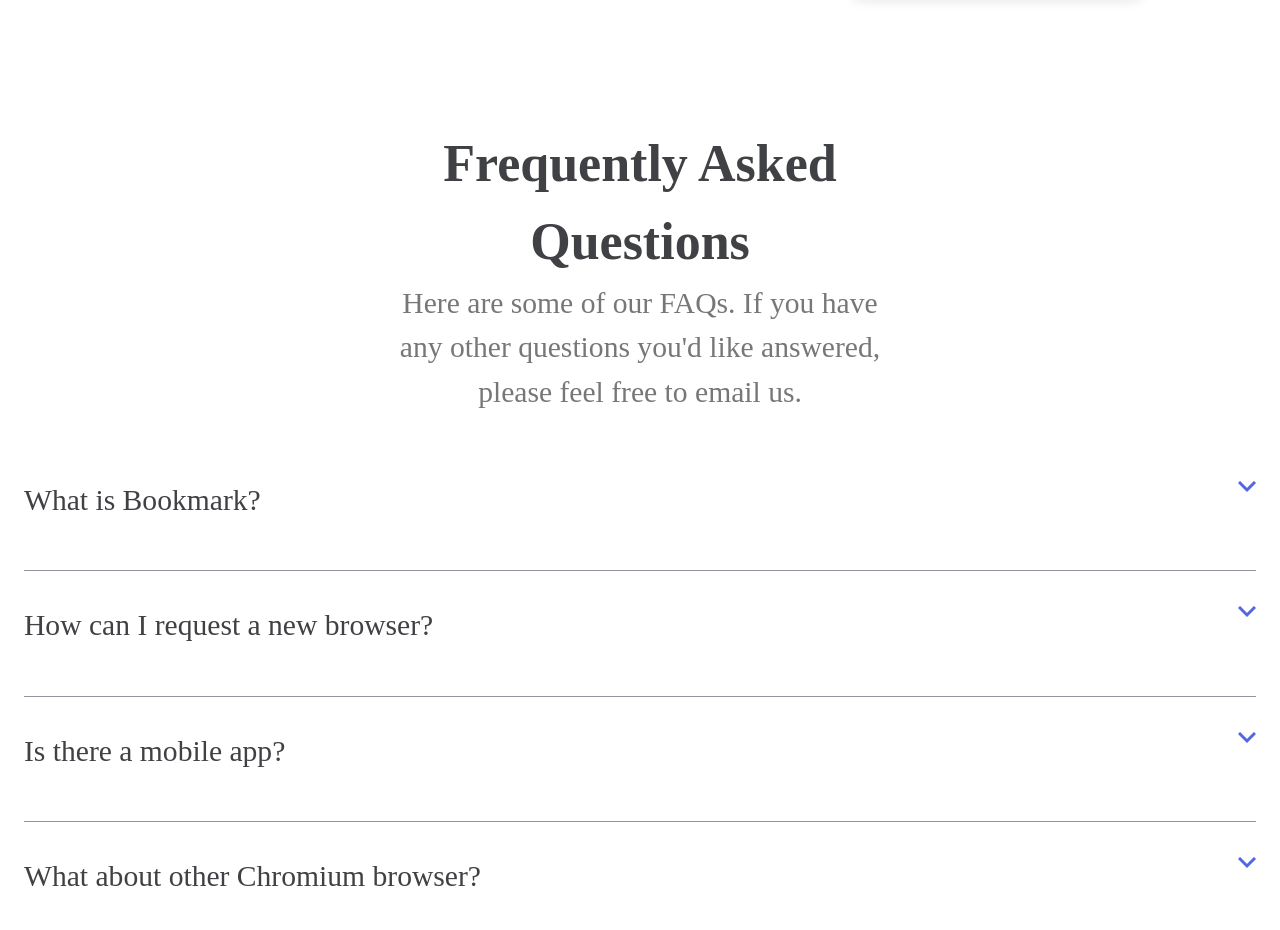
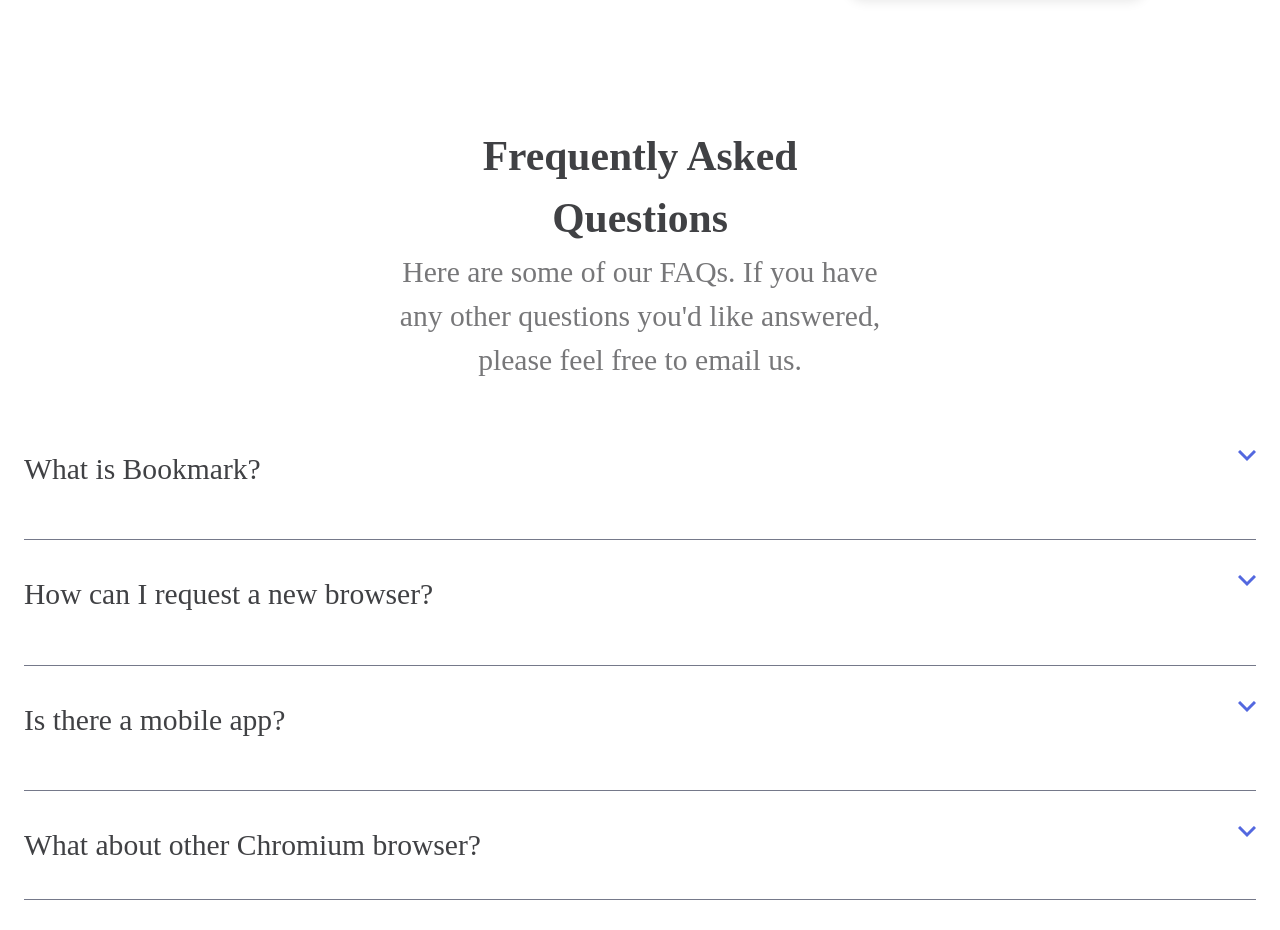
Before and after one commit to triflip/S5-react-project, a React (Vite) app: page / in a window 1280 px wide. Shown: the part 2560-3490 px from the top of the page. Built offline with nearby package versions, Linux system fonts and the light colour scheme.

Commit message:
feat: add FAQs section desktop structure

```diff
--- a/src/components/organisms/FAQs/FAQs.module.css
+++ b/src/components/organisms/FAQs/FAQs.module.css
@@ -16,10 +16,14 @@
 }
 
 .faqList details {
-  border-top: 1px solid hsl(229, 8%, 60%);
+  border-top: 1px solid var(--color-tab);
   padding: 1rem 0;
 }
 
 .faqList details:first-child {
   border-top: none;
 }
+
+.faqList details:last-child {
+  border-bottom: 1px solid var(--color-tab);
+}
--- a/src/components/organisms/FAQs/FAQs.tsx
+++ b/src/components/organisms/FAQs/FAQs.tsx
@@ -6,7 +6,7 @@ export default function FAQSection() {
   return (
     <section id="faqs" className={styles.section}>
       <article className={styles.textBlock}>
-        <h2>Frequently Asked Questions</h2>
+        <h3>Frequently Asked Questions</h3>
         <p>
           Here are some of our FAQs. If you have any other questions you'd like answered,
           please feel free to email us.
```
